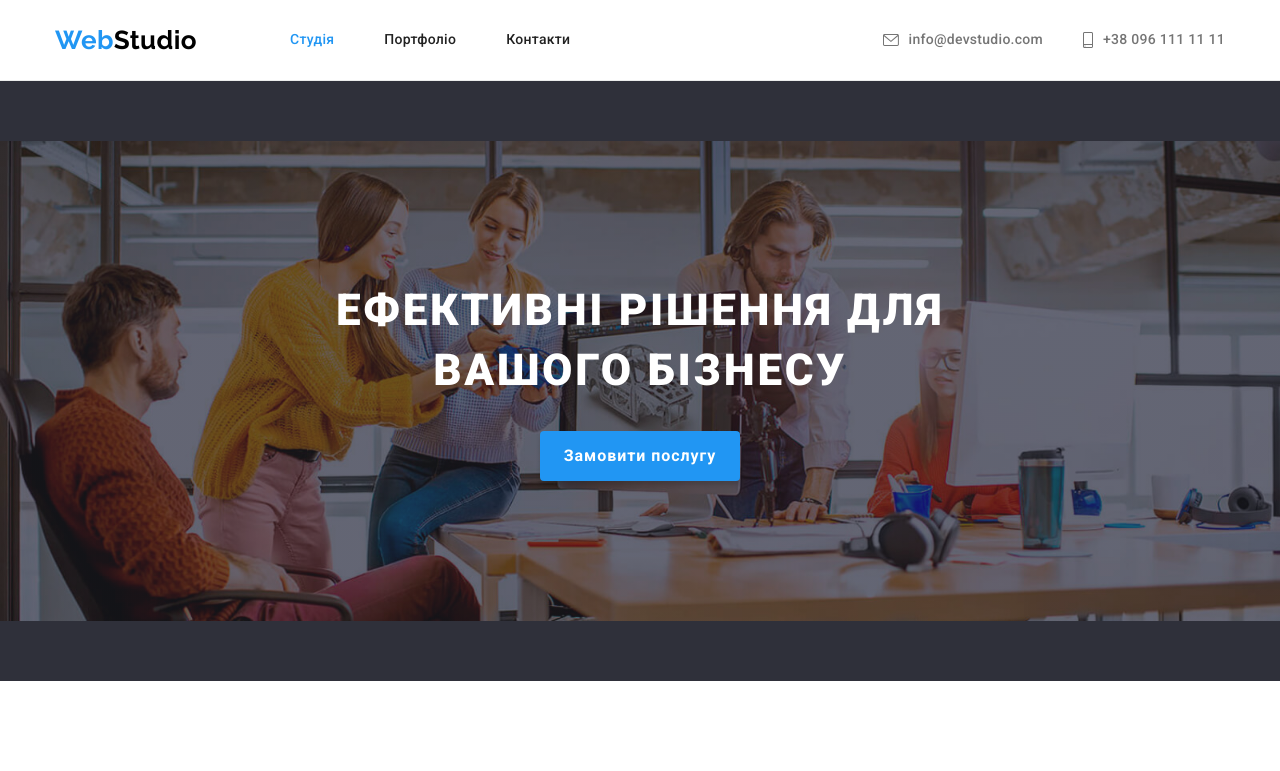
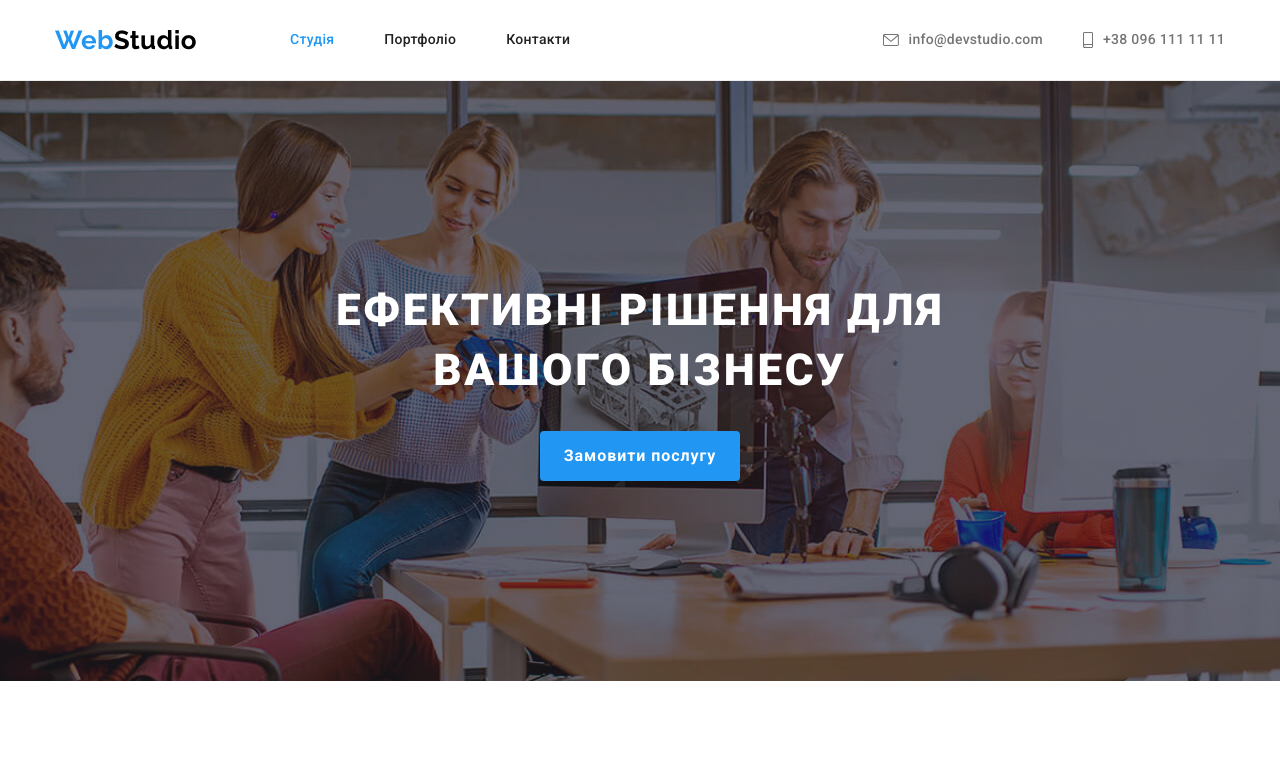
Before and after one commit to Andriy-Minyailo/goit-markup-hw-04, a plain HTML site: page index.html in a window 1280 px wide. Shown: the top 771 px of the page. Drawn offline with nearby package versions, Linux system fonts and the light colour scheme.

Commit message:
fixed the background

```diff
--- a/css/styles.css
+++ b/css/styles.css
@@ -121,7 +121,10 @@ body {
     url(../images/fon.jpg);
   background-repeat: no-repeat;
   background-position: center;
-  background-size: contain;
+  background-size: cover;
+  margin: 0 auto;
+  max-width: 1600px;
+  height: 600px;
   background-color: var(--hero-footer-backgroun-color);
 }
 .hero .container {
```
